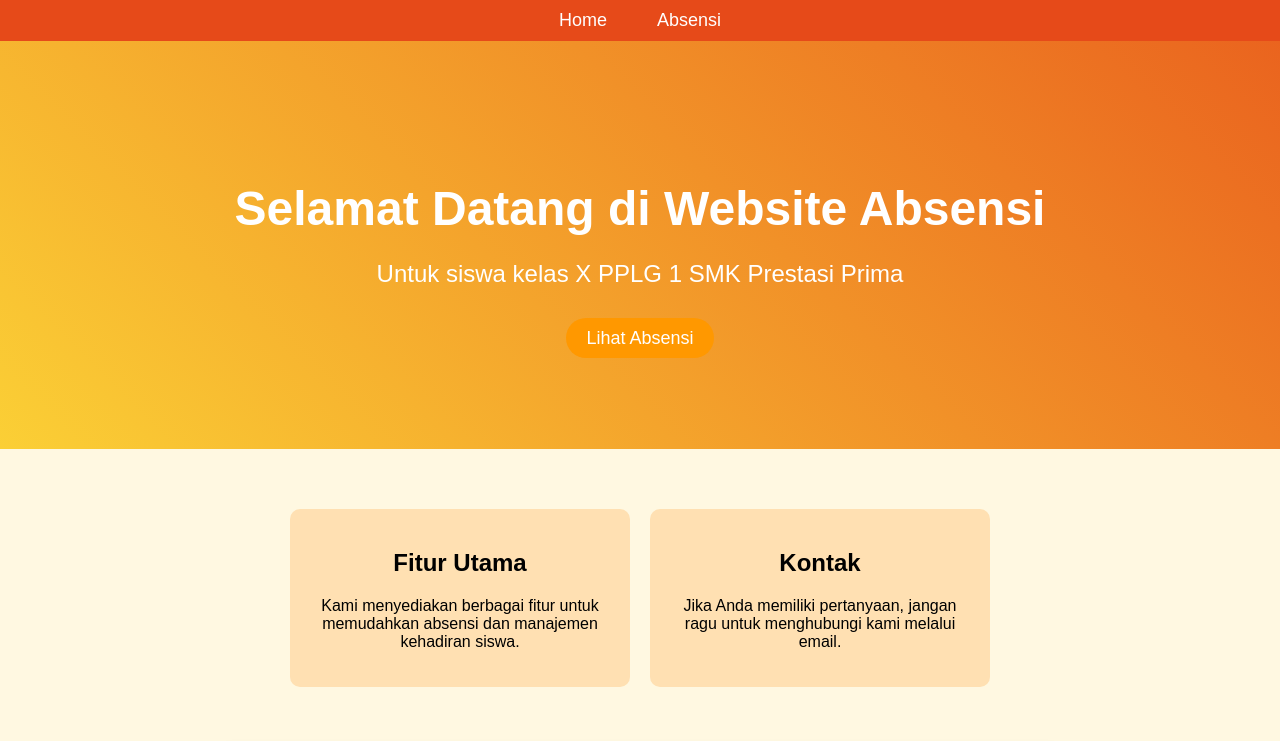
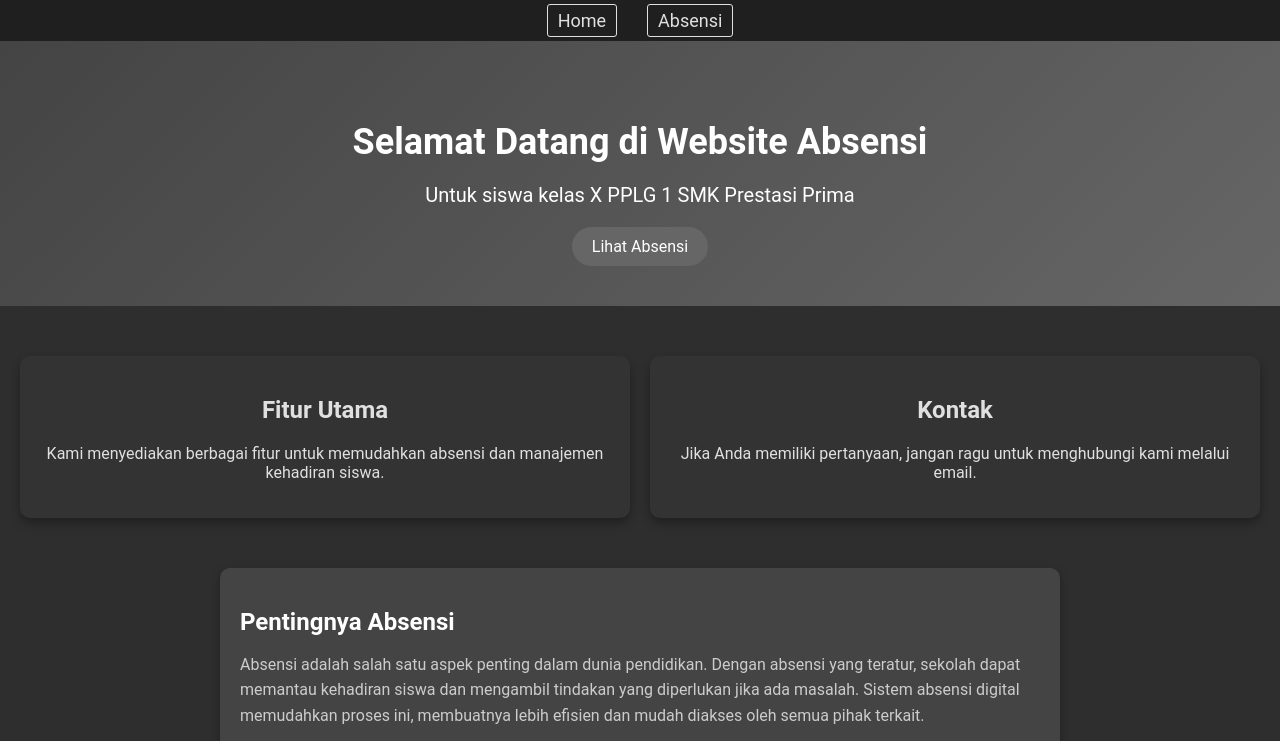
Before and after one commit to rafaelabimanyu/HADIR-SISWA, a plain HTML site: page home.html in a window 1280 px wide. Shown: the top 741 px of the page. Drawn offline with Linux system fonts and the light colour scheme.

Commit message:
first commit

```diff
--- a/css/home.css
+++ b/css/home.css
@@ -1,17 +1,19 @@
+/* General Styles */
+body {
+   font-family: 'Roboto', sans-serif; /* Changed to Roboto for a modern look */
+   margin: 0;
+   padding: 0;
+   background-color: #2e2e2e; /* Dark background */
+   color: #e0e0e0; /* Light gray text */
+}
+
 html {
    scroll-behavior: smooth;
 }
 
-/* General Styles */
-body {
-    font-family: 'Poppins', sans-serif;
-    margin: 0;
-    padding: 0;
- }
-
 header {
-    background: #333;
-    color: #fff;
+   background: #1f1f1f; /* Darker background for header */
+   color: #e0e0e0;
    padding: 10px 0;
 }
 
@@ -28,94 +30,81 @@
 }
 
 nav ul li a {
-    color: #fff;
+   color: #e0e0e0;
    text-decoration: none;
    font-size: 18px;
+   padding: 5px 10px; /* Padding for box effect */
+   border-radius: 3px; /* Slightly rounded corners */
+   border: 1px solid #e0e0e0; /* Light border for box effect */
+   transition: background-color 0.3s ease, color 0.3s ease;
+}
+
+nav ul li a:hover {
+   background-color: #444; /* Darker gray for hover effect */
+   color: #fff;
 }
 
 .hero {
-   background: linear-gradient(45deg, #ff5722, #ff9800, #ffeb3b);
-   background-size: 300% 300%;
-   animation: gradientAnimation 10s ease infinite;
+   background: linear-gradient(135deg, #444, #555, #666); /* Gradient background */
    color: #fff;
    text-align: center;
-   padding: 100px 20px;
+   padding: 50px 20px; /* Reduced padding */
 }
 
-@keyframes gradientAnimation {
-   0% { background-position: 0% 50%; }
-   50% { background-position: 100% 50%; }
-   100% { background-position: 0% 50%; }
-}
-
-
 .hero h1 {
-    font-size: 48px;
-    margin-bottom: 20px;
+   font-size: 36px; /* Reduced font size */
+   margin-bottom: 15px;
 }
 
 .hero p {
-    font-size: 24px;
-    margin-bottom: 40px;
+   font-size: 20px; /* Reduced font size */
+   margin-bottom: 30px;
 }
 
 .cta-button {
-    background: #ff5722;
+   background: #666; /* Medium dark gray */
    color: #fff;
    padding: 10px 20px;
    border-radius: 25px;
    text-decoration: none;
-    font-size: 18px;
+   font-size: 16px; /* Slightly smaller font size */
+   transition: background-color 0.3s ease;
+}
+
+.cta-button:hover {
+   background-color: #777; /* Slightly lighter gray */
 }
 
 .info {
-    display: flex;
-    justify-content: center;
+   display: grid; /* Use grid layout */
+   grid-template-columns: repeat(auto-fit, minmax(300px, 1fr)); /* Responsive columns */
+   gap: 20px;
    margin: 50px 20px;
 }
 
 .info-box {
-   background: #f4f4f4;
+   background: #333; /* Dark background */
    padding: 20px;
-   margin: 10px;
    border-radius: 10px;
    text-align: center;
-   flex: 1;
    transition: transform 0.3s ease, box-shadow 0.3s ease;
+   color: #e0e0e0; /* Light gray text */
+   box-shadow: 0px 5px 10px rgba(0, 0, 0, 0.3); /* Darker shadow for contrast */
 }
 
 .info-box:hover {
    transform: translateY(-10px);
-   box-shadow: 0px 10px 15px rgba(0, 0, 0, 0.1);
+   box-shadow: 0px 10px 15px rgba(0, 0, 0, 0.5); /* Darker shadow on hover */
 }
 
-
- .info-box h2 {
-    margin-bottom: 10px;
+footer {
+   background: #1f1f1f; /* Darker background for footer */
+   color: #e0e0e0;
+   text-align: center;
+   padding: 10px 0;
 }
 
- .fab {
-   position: fixed;
-   bottom: 20px;
-   right: 20px;
-   background-color: #ff5722;
-   color: white;
-   border-radius: 50%;
-   width: 50px;
-   height: 50px;
-   display: flex;
-   justify-content: center;
-   align-items: center;
-   font-size: 24px;
-   text-decoration: none;
-   box-shadow: 0px 5px 15px rgba(0, 0, 0, 0.3);
-   transition: background-color 0.3s ease;
-}
-
-.fab:hover {
-   background-color: #e64a19;
-}
-
+/* Modal */
 .modal {
    display: none;
    position: fixed;
@@ -123,18 +112,20 @@
    left: 0;
    width: 100%;
    height: 100%;
-   background-color: rgba(0, 0, 0, 0.5);
+   background-color: rgba(0, 0, 0, 0.7);
    justify-content: center;
    align-items: center;
 }
 
 .modal-content {
-   background-color: #fff;
+   background-color: #333; /* Dark background for modal */
    padding: 20px;
    border-radius: 10px;
    max-width: 500px;
    width: 100%;
    text-align: center;
+   position: relative;
+   color: #e0e0e0; /* Light gray text */
 }
 
 .close {
@@ -145,10 +136,35 @@
    cursor: pointer;
 }
 
+.article {
+   margin: 50px 20px;
+   padding: 20px;
+   background-color: #444; /* Dark background */
+   border-radius: 10px;
+   box-shadow: 0px 5px 10px rgba(0, 0, 0, 0.3);
+   max-width: 800px;
+   margin-left: auto;
+   margin-right: auto;
+}
 
- footer {
-    background: #333;
-    color: #fff;
-    text-align: center;
-    padding: 10px 0;
+.article h2 {
+   color: #fff; /* Light text color for headings */
+   margin-bottom: 15px;
 }
+
+.article p {
+   color: #ccc; /* Lighter gray for text */
+   line-height: 1.6;
+}
+
+/* Responsive Layout */
+@media (max-width: 768px) {
+   .info {
+       grid-template-columns: 1fr; /* Single column layout for small screens */
+   }
+
+   .article {
+       margin: 20px 10px;
+       padding: 15px;
+   }
+}
--- a/home.html
+++ b/home.html
@@ -4,172 +4,7 @@
     <meta charset="utf-8">
     <meta name="viewport" content="width=device-width, initial-scale=1.0">
     <title>Home | PPLG 1 Attendance</title>
-    <style>
-        /* General Styles */
-        body {
-            font-family: 'Poppins', sans-serif;
-            margin: 0;
-            padding: 0;
-            background-color: #fff8e1; /* Light orange background */
-        }
-
-        html {
-            scroll-behavior: smooth;
-        }
-
-        header {
-            background: #e64a19; /* Darker orange background for header */
-            color: #fff;
-            padding: 10px 0;
-        }
-
-        nav ul {
-            list-style: none;
-            margin: 0;
-            padding: 0;
-            display: flex;
-            justify-content: center;
-        }
-
-        nav ul li {
-            margin: 0 15px;
-        }
-
-        nav ul li a {
-            color: #fff;
-            text-decoration: none;
-            font-size: 18px;
-            padding: 5px 10px; /* Padding for better alignment */
-            border-radius: 3px; /* Slightly rounded corners */
-            transition: background-color 0.3s ease, color 0.3s ease;
-        }
-
-        nav ul li a:hover {
-            background-color: #fff;
-            color: #e64a19;
-        }
-
-        .hero {
-            background: linear-gradient(45deg, #ff9800, #ffeb3b, #e64a19);
-            background-size: 300% 300%;
-            animation: gradientAnimation 10s ease infinite;
-            color: #fff;
-            text-align: center;
-            padding: 100px 20px;
-        }
-
-        @keyframes gradientAnimation {
-            0% { background-position: 0% 50%; }
-            50% { background-position: 100% 50%; }
-            100% { background-position: 0% 50%; }
-        }
-
-        .hero h1 {
-            font-size: 48px;
-            margin-bottom: 20px;
-        }
-
-        .hero p {
-            font-size: 24px;
-            margin-bottom: 40px;
-        }
-
-        .cta-button {
-            background: #ff9800;
-            color: #fff;
-            padding: 10px 20px;
-            border-radius: 25px;
-            text-decoration: none;
-            font-size: 18px;
-            transition: background-color 0.3s ease;
-        }
-
-        .cta-button:hover {
-            background-color: #e64a19;
-        }
-
-        .info {
-            display: flex;
-            justify-content: center;
-            margin: 50px 20px;
-            flex-wrap: wrap;
-        }
-
-        .info-box {
-            background: #ffe0b2; /* Light orange */
-            padding: 20px;
-            margin: 10px;
-            border-radius: 10px;
-            text-align: center;
-            flex: 1;
-            transition: transform 0.3s ease, box-shadow 0.3s ease;
-            max-width: 300px;
-        }
-
-        .info-box:hover {
-            transform: translateY(-10px);
-            box-shadow: 0px 10px 15px rgba(0, 0, 0, 0.1);
-        }
-
-        footer {
-            background: #e64a19; /* Darker orange background for footer */
-            color: #fff;
-            text-align: center;
-            padding: 10px 0;
-        }
-
-        /* Modal */
-        .modal {
-            display: none;
-            position: fixed;
-            top: 0;
-            left: 0;
-            width: 100%;
-            height: 100%;
-            background-color: rgba(0, 0, 0, 0.5);
-            justify-content: center;
-            align-items: center;
-        }
-
-        .modal-content {
-            background-color: #fff;
-            padding: 20px;
-            border-radius: 10px;
-            max-width: 500px;
-            width: 100%;
-            text-align: center;
-            position: relative;
-        }
-
-        .close {
-            position: absolute;
-            top: 10px;
-            right: 20px;
-            font-size: 24px;
-            cursor: pointer;
-        }
-
-        .article {
-            margin: 50px 20px;
-            padding: 20px;
-            background-color: #fff3e0; /* Very light orange */
-            border-radius: 10px;
-            box-shadow: 0px 5px 15px rgba(0, 0, 0, 0.1);
-            max-width: 800px;
-            margin-left: auto;
-            margin-right: auto;
-        }
-
-        .article h2 {
-            color: #e64a19;
-            margin-bottom: 15px;
-        }
-
-        .article p {
-            color: #333;
-            line-height: 1.6;
-        }
-    </style>
+    <link rel="stylesheet" href="css/home.css">
 </head>
 <body>
 
```
Also changed, not shown: 1 other file. Lines whose indentation alone changed are shown as unchanged.
